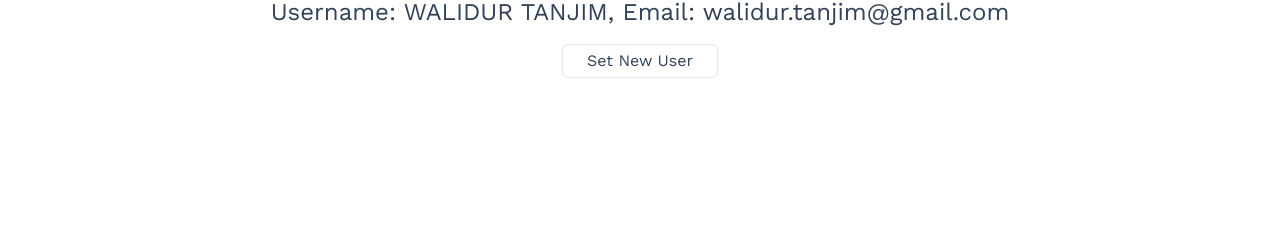
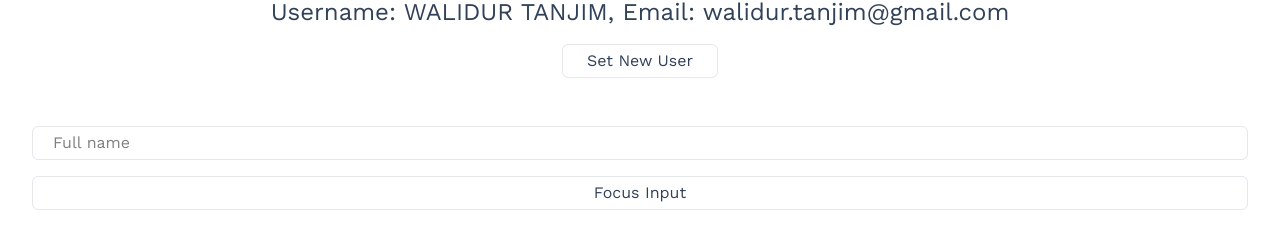
Before and after one commit to WalidurTanjim/react-with-ts, a React (Vite) app: page / in a window 1280 px wide. Shown: the part 262-510 px from the top of the page. Built offline with nearby package versions, Linux system fonts and the light colour scheme.

Commit message:
TS added on useRef hook of reactjs

```diff
--- /dev/null
+++ b/src/components/Ref/Ref.tsx
@@ -0,0 +1,20 @@
+import { useRef } from "react";
+
+const Ref = () => {
+    const inputRef = useRef<HTMLInputElement | null>(null);
+    console.log(inputRef.current);
+
+    // handleClick handler
+    const handleClick = () => {
+        inputRef.current?.focus()
+    }
+
+    return (
+        <div className="container mx-auto w-full px-2 sm:px-6 lg:px-8 py-10">
+            <input type="text" name="ref" id="ref" placeholder="Full name" ref={inputRef} className="px-5 py-1 outline-none focus:ring-2 focus:ring-gray-200 border border-gray-200 rounded-md w-full mt-2" />
+            <button className='outline-none border border-gray-200 rounded-md w-full py-1 mt-4 hover:bg-gray-100 active:bg-transparent text-slate-700' onClick={handleClick}>Focus Input</button>
+        </div>
+    );
+};
+
+export default Ref;
--- a/src/pages/Home/Home.tsx
+++ b/src/pages/Home/Home.tsx
@@ -1,5 +1,6 @@
 import { useEffect, useState } from "react";
 import Greeting from "../../components/Greeting/Greeting";
+import Ref from "../../components/Ref/Ref";
 
 interface UserInterface {
     name: string;
@@ -33,6 +34,8 @@
             <div className='flex items-center justify-center mt-2'>
                 <button className='outline-none border border-gray-200 rounded-md px-6 py-1 mt-2 hover:bg-gray-100 active:bg-transparent text-slate-700' onClick={() => setUser({ name: "Walidur Rahman", email: "walidur.rahman@gmail.com" })}>Set New User</button>
             </div>
+
+            <Ref />
         </div>
     );
 };
```
